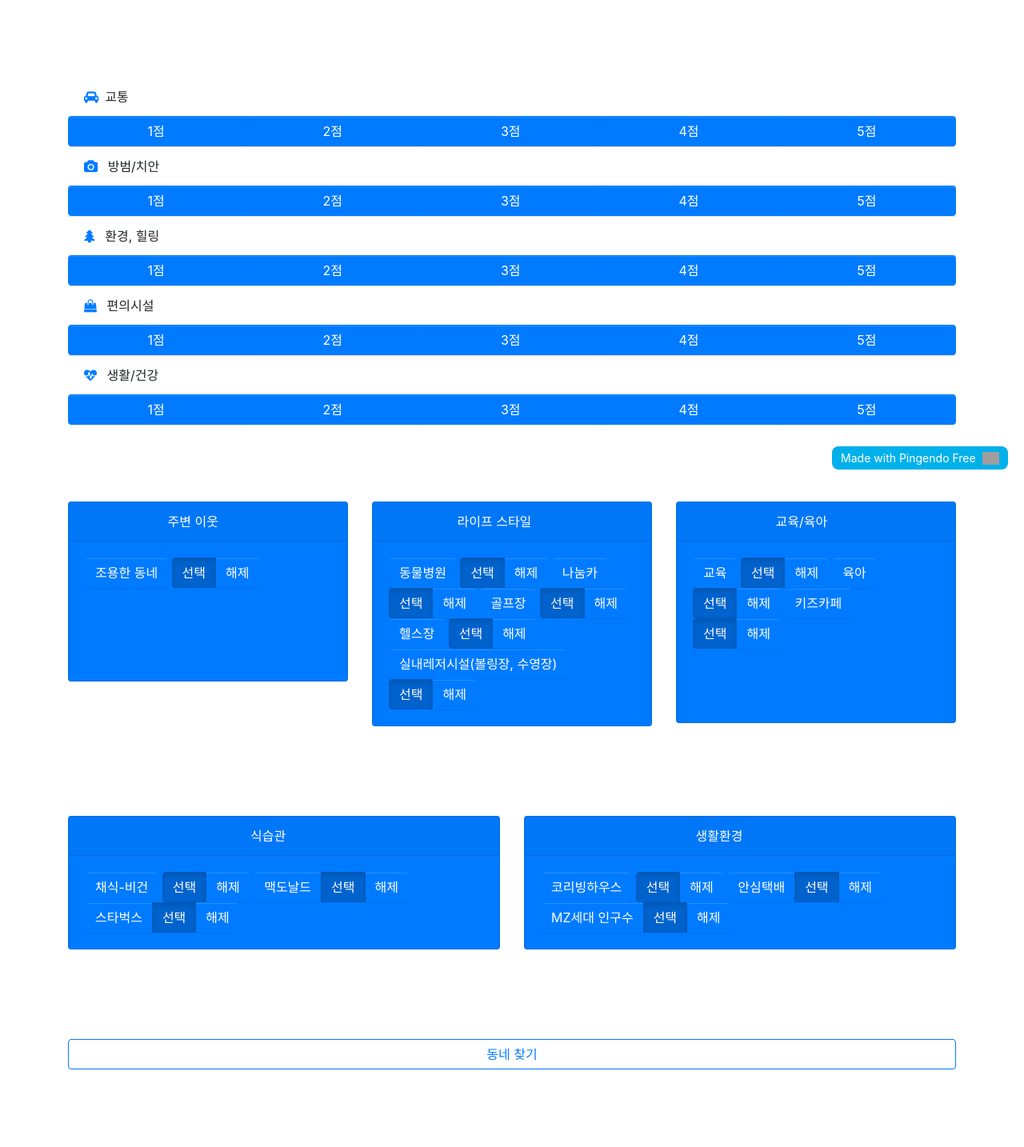
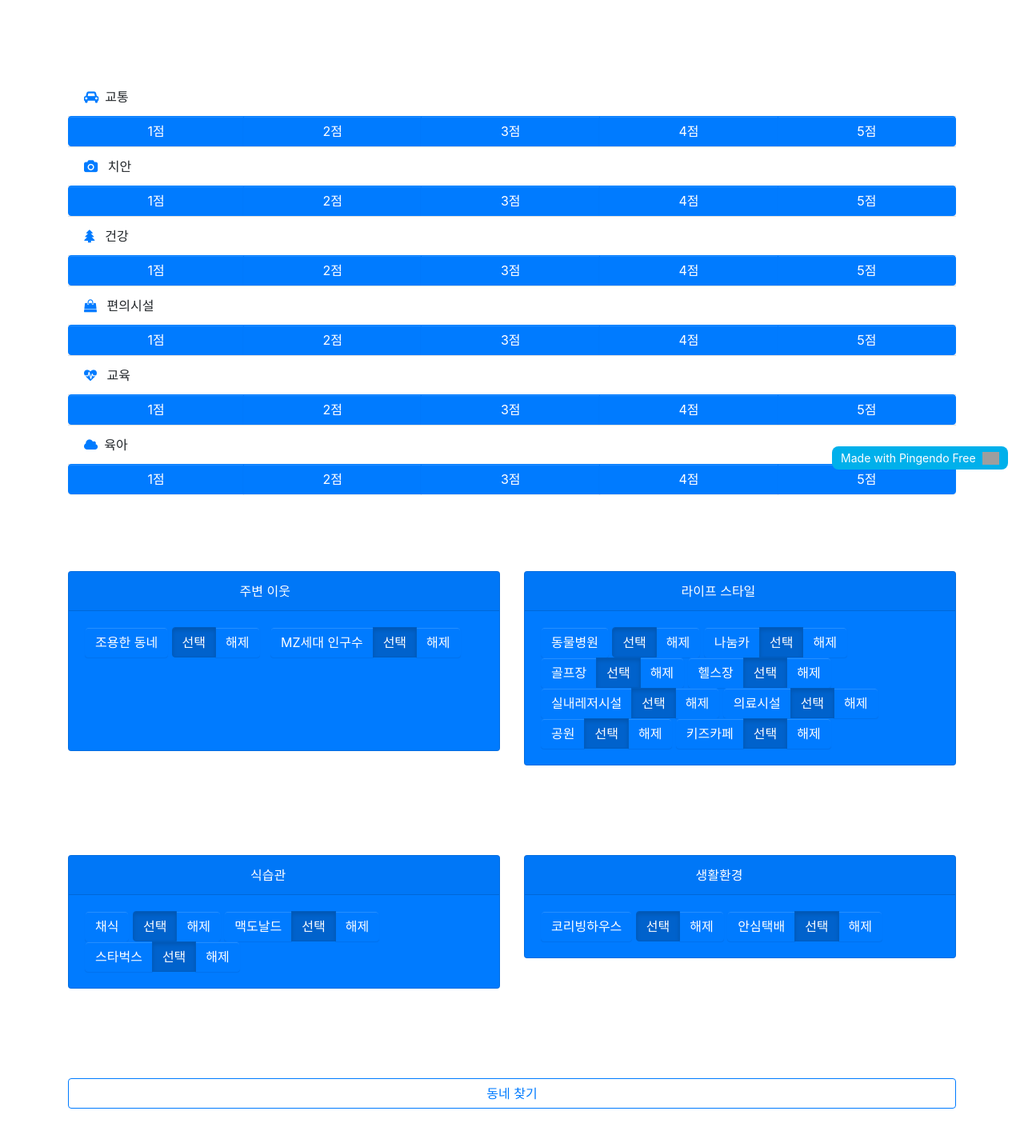
Before and after one commit to Jungrim/-FINAL_PJT_4, a Django app: template MZ_recommend_system/templates/recommend_app/recommendation.html in a window 1280 px wide. Shown: the part 193-1627 px from the top of the page at 80% size. Before the commit the page ends 1530 px from the top, so only its background shows below. Run offline with Django 4.2, Linux system fonts and the light colour scheme; the template is opened without the code that fills it, so the values that code supplies are empty; some libraries are stand-ins or nearby versions; grey boxes are pictures that could not be loaded.

```diff
--- a/MZ_recommend_system/templates/recommend_app/recommendation.html
+++ b/MZ_recommend_system/templates/recommend_app/recommendation.html
@@ -1,9 +1,7 @@
 
 {% extends "base.html" %}
 {% block content %}
-  <form class="form-horizontal" action="#" method="POST">
-    {% csrf_token %}
-    <div class="py-5 text-center">
+<form class="form-horizontal" action="#" method="POST"> {% csrf_token %} <div class="py-5 text-center">
       <div class="container">
         <div class="row">
           <div class="col-md-12">
@@ -20,180 +18,171 @@
               <li class="list-group-item"><i class="fa text-primary mr-2 fa-car"></i>교통</li>
               <div class="btn-group btn-group-toggle" data-toggle="buttons">
                 <label class="btn btn-primary px-4">
-                  <input type="radio" name="transportation" id="transportation" value=1> 1점 </label>
+                  <input type="radio" name="transportation" id="transportation" value="1"> 1점 </label>
                 <label class="btn btn-primary px-4">
-                  <input type="radio" name="transportation" id="transportation" value=2> 2점 </label>
+                  <input type="radio" name="transportation" id="transportation" value="2"> 2점 </label>
                 <label class="btn btn-primary px-4">
-                  <input type="radio" name="transportation" id="transportation" value=3> 3점 </label>
+                  <input type="radio" name="transportation" id="transportation" value="3"> 3점 </label>
                 <label class="btn btn-primary px-4">
-                  <input type="radio" name="transportation" id="transportation" value=4> 4점 </label>
+                  <input type="radio" name="transportation" id="transportation" value="4"> 4점 </label>
                 <label class="btn btn-primary px-4">
-                  <input type="radio" name="transportation" id="transportation" value=5> 5점 </label>
+                  <input type="radio" name="transportation" id="transportation" value="5"> 5점 </label>
               </div>
-
-              <li class="list-group-item"><i class="fa text-primary mr-2 fa-camera"></i>&nbsp;방범/치안</li>
+              <li class="list-group-item"><i class="fa text-primary mr-2 fa-camera"></i>&nbsp;치안</li>
               <div class="btn-group btn-group-toggle" data-toggle="buttons">
                 <label class="btn btn-primary px-4">
-                  <input type="radio" name="safety" id="safety" value=1> 1점 </label>
+                  <input type="radio" name="safety" id="safety" value="1"> 1점 </label>
                 <label class="btn btn-primary px-4">
-                  <input type="radio" name="safety" id="safety" value=2> 2점 </label>
+                  <input type="radio" name="safety" id="safety" value="2"> 2점 </label>
                 <label class="btn btn-primary px-4">
-                  <input type="radio" name="safety" id="safety" value=3> 3점 </label>
+                  <input type="radio" name="safety" id="safety" value="3"> 3점 </label>
                 <label class="btn btn-primary px-4">
-                  <input type="radio" name="safety" id="safety" value=4> 4점 </label>
+                  <input type="radio" name="safety" id="safety" value="4"> 4점 </label>
                 <label class="btn btn-primary px-4">
-                  <input type="radio" name="safety" id="safety" value=5> 5점 </label>
+                  <input type="radio" name="safety" id="safety" value="5"> 5점 </label>
               </div>
-
-              <li class="list-group-item"><i class="fa text-primary mr-2 fa-tree"></i>&nbsp;환경, 힐링</li>
+              <li class="list-group-item"><i class="fa text-primary mr-2 fa-tree"></i>&nbsp;건강</li>
               <div class="btn-group btn-group-toggle" data-toggle="buttons">
                 <label class="btn btn-primary px-4">
-                  <input type="radio" name="park_num" id="park_num" value=1> 1점 </label>
+                  <input type="radio" name="park_num" id="park_num" value="1"> 1점 </label>
                 <label class="btn btn-primary px-4">
-                  <input type="radio" name="park_num" id="park_num" value=2> 2점 </label>
+                  <input type="radio" name="park_num" id="park_num" value="2"> 2점 </label>
                 <label class="btn btn-primary px-4">
-                  <input type="radio" name="park_num" id="park_num" value=3> 3점 </label>
+                  <input type="radio" name="park_num" id="park_num" value="3"> 3점 </label>
                 <label class="btn btn-primary px-4">
-                  <input type="radio" name="park_num" id="park_num" value=4> 4점 </label>
+                  <input type="radio" name="park_num" id="park_num" value="4"> 4점 </label>
                 <label class="btn btn-primary px-4">
-                  <input type="radio" name="park_num" id="park_num" value=5> 5점 </label>
+                  <input type="radio" name="park_num" id="park_num" value="5"> 5점 </label>
               </div>
-
               <li class="list-group-item"><i class="fa text-primary mr-2 fa-shopping-bag"></i>&nbsp;편의시설</li>
               <div class="btn-group btn-group-toggle" data-toggle="buttons">
                 <label class="btn btn-primary px-4">
-                  <input type="radio" name="facilities" id="facilities" value=1> 1점 </label>
+                  <input type="radio" name="facilities" id="facilities" value="1"> 1점 </label>
                 <label class="btn btn-primary px-4">
-                  <input type="radio" name="facilities" id="facilities" value=2> 2점 </label>
+                  <input type="radio" name="facilities" id="facilities" value="2"> 2점 </label>
                 <label class="btn btn-primary px-4">
-                  <input type="radio" name="facilities" id="facilities" value=3> 3점 </label>
+                  <input type="radio" name="facilities" id="facilities" value="3"> 3점 </label>
                 <label class="btn btn-primary px-4">
-                  <input type="radio" name="facilities" id="facilities" value=4> 4점 </label>
+                  <input type="radio" name="facilities" id="facilities" value="4"> 4점 </label>
                 <label class="btn btn-primary px-4">
-                  <input type="radio" name="facilities" id="facilities" value=5> 5점 </label>
+                  <input type="radio" name="facilities" id="facilities" value="5"> 5점 </label>
               </div>
-
-              <li class="list-group-item"><i class="fa text-primary mr-2 fa-heartbeat"></i>&nbsp;생활/건강</li>
+              <li class="list-group-item"><i class="fa text-primary mr-2 fa-heartbeat"></i>&nbsp;교육</li>
               <div class="btn-group btn-group-toggle" data-toggle="buttons">
                 <label class="btn btn-primary px-4">
-                  <input type="radio" name="medical" id="medical" value=1> 1점 </label>
+                  <input type="radio" name="medical" id="medical" value="1"> 1점 </label>
                 <label class="btn btn-primary px-4">
-                  <input type="radio" name="medical" id="medical" value=2> 2점 </label>
+                  <input type="radio" name="medical" id="medical" value="2"> 2점 </label>
                 <label class="btn btn-primary px-4">
-                  <input type="radio" name="medical" id="medical" value=3> 3점 </label>
+                  <input type="radio" name="medical" id="medical" value="3"> 3점 </label>
                 <label class="btn btn-primary px-4">
-                  <input type="radio" name="medical" id="medical" value=4> 4점 </label>
+                  <input type="radio" name="medical" id="medical" value="4"> 4점 </label>
                 <label class="btn btn-primary px-4">
-                  <input type="radio" name="medical" id="medical" value=5> 5점 </label>
+                  <input type="radio" name="medical" id="medical" value="5"> 5점 </label>
+              </div>
+            </ul>
+            <ul class="list-group list-group-flush">
+              <li class="list-group-item"><i class="fa fa-cloud text-primary mr-2"></i>육아</li>
+              <div class="btn-group btn-group-toggle" data-toggle="buttons">
+                <label class="btn btn-primary px-4">
+                  <input type="radio" name="transportation" id="transportation" value="1"> 1점 </label>
+                <label class="btn btn-primary px-4">
+                  <input type="radio" name="transportation" id="transportation" value="2"> 2점 </label>
+                <label class="btn btn-primary px-4">
+                  <input type="radio" name="transportation" id="transportation" value="3"> 3점 </label>
+                <label class="btn btn-primary px-4">
+                  <input type="radio" name="transportation" id="transportation" value="4"> 4점 </label>
+                <label class="btn btn-primary px-4">
+                  <input type="radio" name="transportation" id="transportation" value="5"> 5점 </label>
               </div>
             </ul>
           </div>
         </div>
       </div>
     </div>
-
-    <div class="py-5">
+    <div class="py-5" style="">
       <div class="container">
         <div class="row">
-
-          <div class="col-md-4" style="">
+          <div class="col-md-6" style="">
             <div class="card text-white bg-primary mb-3">
-              <div class="card-header">&nbsp; &nbsp; &nbsp; &nbsp; &nbsp; &nbsp; &nbsp; &nbsp; &nbsp; &nbsp; &nbsp; &nbsp;주변 이웃</div>
+              <div class="card-header">&nbsp; &nbsp; &nbsp; &nbsp; &nbsp; &nbsp; &nbsp; &nbsp; &nbsp; &nbsp; &nbsp; &nbsp; &nbsp; &nbsp; &nbsp; &nbsp; &nbsp; &nbsp; &nbsp; &nbsp; &nbsp; &nbsp;주변 이웃</div>
               <div class="card-body" style="">
                 <a class="btn btn-primary" href="#" style="">조용한 동네</a>
                 <div class="btn-group btn-group-toggle" data-toggle="buttons">
                   <label class="btn btn-primary active">
-                    <input type="radio" name="noise_vibration_num" id="noise_vibration_num" value=1> 선택 </label>
+                    <input type="radio" name="noise_vibration_num" id="noise_vibration_num" value="1"> 선택 </label>
                   <label class="btn btn-primary">
-                    <input type="radio" name="noise_vibration_num" id="noise_vibration_num" value=0> 해제 </label>
+                    <input type="radio" name="noise_vibration_num" id="noise_vibration_num" value="0"> 해제 </label>
+                </div>
+                <div class="btn-group btn-group-toggle" data-toggle="buttons">
+                </div>
+                <div class="btn-group btn-group-toggle" data-toggle="buttons">
+                </div>
+                <div class="btn-group btn-group-toggle" data-toggle="buttons">
+                  <a class="btn btn-primary" href="#">MZ세대 인구수</a><label class="btn btn-primary active">선택</label>
+                  <label class="btn btn-primary">해제</label>
                 </div>
                 <p class="card-text"><br><br><br><br></p>
               </div>
             </div>
           </div>
-
-          <div class="col-md-4" style="">
+          <div class="col-md-6" style="">
             <div class="card text-white bg-primary mb-3">
-              <div class="card-header">&nbsp; &nbsp; &nbsp; &nbsp; &nbsp; &nbsp; &nbsp; &nbsp; &nbsp; &nbsp;라이프 스타일</div>
+              <div class="card-header">&nbsp; &nbsp; &nbsp; &nbsp; &nbsp; &nbsp; &nbsp; &nbsp; &nbsp; &nbsp; &nbsp; &nbsp; &nbsp; &nbsp; &nbsp; &nbsp; &nbsp; &nbsp; &nbsp; &nbsp;라이프 스타일</div>
               <div class="card-body" style="">
                 <a class="btn btn-primary" href="#">동물병원</a>
                 <div class="btn-group btn-group-toggle" data-toggle="buttons">
                   <label class="btn btn-primary active">
-                    <input type="radio" name="ani_hspt_num" id="ani_hspt_num" value=1>선택</label>
+                    <input type="radio" name="ani_hspt_num" id="ani_hspt_num" value="1">선택</label>
                   <label class="btn btn-primary">
-                    <input type="radio" name="ani_hspt_num" id="ani_hspt_num" value=0>해제</label>
+                    <input type="radio" name="ani_hspt_num" id="ani_hspt_num" value="0">해제</label>
                 </div>
-
-                <a class="btn btn-primary" href="#">나눔카</a>
                 <div class="btn-group btn-group-toggle" data-toggle="buttons">
-                  <label class="btn btn-primary active">
-                    <input type="radio" name="car_shr_num" id="car_shr_num" value=1>선택</label>
+                  <a class="btn btn-primary" href="#">나눔카</a><label class="btn btn-primary active">
+                    <input type="radio" name="car_shr_num" id="car_shr_num" value="1">선택</label>
                   <label class="btn btn-primary">
-                    <input type="radio" name="car_shr_num" id="car_shr_num" value=0>해제</label>
+                    <input type="radio" name="car_shr_num" id="car_shr_num" value="0">해제</label>
                 </div>
-
-                <a class="btn btn-primary" href="#">골프장</a>
                 <div class="btn-group btn-group-toggle" data-toggle="buttons">
-                  <label class="btn btn-primary active">
-                    <input type="radio" name="golf_num" id="golf_num" value=1>선택</label>
+                  <a class="btn btn-primary" href="#">골프장</a><label class="btn btn-primary active">
+                    <input type="radio" name="golf_num" id="golf_num" value="1">선택</label>
                   <label class="btn btn-primary">
-                    <input type="radio" name="golf_num" id="golf_num" value=0>해제</label>
+                    <input type="radio" name="golf_num" id="golf_num" value="0">해제</label>
                 </div>
-
-                <a class="btn btn-primary" href="#">헬스장</a>
                 <div class="btn-group btn-group-toggle" data-toggle="buttons">
-                  <label class="btn btn-primary active">
-                    <input type="radio" name="gym_num" id="gym_num" value=1>선택</label>
+                  <a class="btn btn-primary" href="#">헬스장</a><label class="btn btn-primary active">
+                    <input type="radio" name="gym_num" id="gym_num" value="1">선택</label>
                   <label class="btn btn-primary">
-                    <input type="radio" name="gym_num" id="gym_num" value=0>해제</label>
+                    <input type="radio" name="gym_num" id="gym_num" value="0">해제</label>
                 </div>
-
-                <a class="btn btn-primary" href="#">실내레저시설(볼링장, 수영장)</a>
                 <div class="btn-group btn-group-toggle" data-toggle="buttons">
-                  <label class="btn btn-primary active">
-                    <input type="radio" name="leisure_num" id="leisure_num" value=1>선택</label>
+                </div>
+                <div class="btn-group btn-group-toggle" data-toggle="buttons">
+                  <a class="btn btn-primary" href="#">실내레저시설</a><label class="btn btn-primary active">선택</label>
+                  <label class="btn btn-primary">해제</label>
+                </div>
+                <div class="btn-group btn-group-toggle" data-toggle="buttons">
+                  <a class="btn btn-primary" href="#">의료시설</a><label class="btn btn-primary active">
+                    <input type="radio" name="leisure_num" id="leisure_num" value="1">선택</label>
                   <label class="btn btn-primary">
-                    <input type="radio" name="leisure_num" id="leisure_num" value=0>해제</label>
+                    <input type="radio" name="leisure_num" id="leisure_num" value="0">해제</label>
                 </div>
-              </div>
-            </div>
-          </div>
-
-          <div class="col-md-4">
-            <div class="card text-white bg-primary mb-3">
-              <div class="card-header">&nbsp; &nbsp; &nbsp; &nbsp; &nbsp; &nbsp; &nbsp; &nbsp; &nbsp; &nbsp; &nbsp; &nbsp;교육/육아</div>
-              <div class="card-body">
-                <a class="btn btn-primary" href="#">교육</a>
                 <div class="btn-group btn-group-toggle" data-toggle="buttons">
-                  <label class="btn btn-primary active">
-                    <input type="radio" name="education" id="education" value=1>선택</label>
-                  <label class="btn btn-primary">
-                    <input type="radio" name="education" id="education" value=0>해제</label>
                 </div>
-
-                <a class="btn btn-primary" href="#">육아</a>
                 <div class="btn-group btn-group-toggle" data-toggle="buttons">
-                  <label class="btn btn-primary active">
-                    <input type="radio" name="parenting" id="parenting" value=1>선택</label>
-                  <label class="btn btn-primary">
-                    <input type="radio" name="parenting" id="parenting" value=0>해제</label>
+                  <a class="btn btn-primary" href="#">공원</a><label class="btn btn-primary active">선택</label>
+                  <label class="btn btn-primary">해제</label>
                 </div>
-
-                <a class="btn btn-primary" href="#">키즈카페</a>
                 <div class="btn-group btn-group-toggle" data-toggle="buttons">
-                  <label class="btn btn-primary active">
-                    <input type="radio" name="kids_num" id="kids_num" value=1>선택</label>
-                  <label class="btn btn-primary">
-                    <input type="radio" name="kids_num" id="kids_num" value=0>해제</label>
+                  <a class="btn btn-primary" href="#">키즈카페</a><label class="btn btn-primary active">선택</label>
+                  <label class="btn btn-primary">해제</label>
                 </div>
-                <p class="card-text"><br><br><br></p>
               </div>
             </div>
           </div>
         </div>
       </div>
     </div>
-
     <div class="py-5" style="">
       <div class="container">
         <div class="row">
@@ -201,28 +190,26 @@
             <div class="card text-white bg-primary mb-3">
               <div class="card-header">&nbsp; &nbsp; &nbsp; &nbsp; &nbsp; &nbsp; &nbsp; &nbsp; &nbsp; &nbsp; &nbsp; &nbsp; &nbsp; &nbsp; &nbsp; &nbsp; &nbsp; &nbsp; &nbsp; &nbsp; &nbsp; &nbsp; &nbsp; 식습관</div>
               <div class="card-body" style="">
-                <a class="btn btn-primary" href="#">채식-비건</a>
+                <a class="btn btn-primary" href="#">채식</a>
                 <div class="btn-group btn-group-toggle" data-toggle="buttons">
                   <label class="btn btn-primary active">
-                    <input type="radio" name="vegan_cnt" id="vegan_cnt" value=1>선택</label>
+                    <input type="radio" name="vegan_cnt" id="vegan_cnt" value="1">선택</label>
                   <label class="btn btn-primary">
-                    <input type="radio" name="vegan_cnt" id="vegan_cnt" value=0>해제</label>
+                    <input type="radio" name="vegan_cnt" id="vegan_cnt" value="0">해제</label>
                 </div>
-
                 <div class="btn-group btn-group-toggle" data-toggle="buttons">
                   <a class="btn btn-primary" href="#">맥도날드</a>
                   <label class="btn btn-primary active">
-                    <input type="radio" name="mc_num" id="mc_num" value=1>선택</label>
+                    <input type="radio" name="mc_num" id="mc_num" value="1">선택</label>
                   <label class="btn btn-primary">
-                    <input type="radio" name="mc_num" id="mc_num" value=0>해제</label>
+                    <input type="radio" name="mc_num" id="mc_num" value="0">해제</label>
                 </div>
-
                 <div class="btn-group btn-group-toggle" data-toggle="buttons">
                   <a class="btn btn-primary" href="#">스타벅스</a>
                   <label class="btn btn-primary active">
-                    <input type="radio" name="starbucks_num" id="starbucks_num" value=1>선택</label>
+                    <input type="radio" name="starbucks_num" id="starbucks_num" value="1">선택</label>
                   <label class="btn btn-primary">
-                    <input type="radio" name="starbucks_num" id="starbucks_num" value=0>해제</label>
+                    <input type="radio" name="starbucks_num" id="starbucks_num" value="0">해제</label>
                 </div>
               </div>
             </div>
@@ -234,25 +221,18 @@
                 <a class="btn btn-primary" href="#">코리빙하우스</a>
                 <div class="btn-group btn-group-toggle" data-toggle="buttons">
                   <label class="btn btn-primary active">
-                    <input type="radio" name="coliving_num" id="coliving_num" value=1>선택</label>
+                    <input type="radio" name="coliving_num" id="coliving_num" value="1">선택</label>
                   <label class="btn btn-primary">
-                    <input type="radio" name="coliving_num" id="coliving_num" value=0>해제</label>
+                    <input type="radio" name="coliving_num" id="coliving_num" value="0">해제</label>
                 </div>
-
                 <div class="btn-group btn-group-toggle" data-toggle="buttons">
                   <a class="btn btn-primary" href="#">안심택배<br></a>
                   <label class="btn btn-primary active">
-                    <input type="radio" name="safe_dlvr_num" id="safe_dlvr_num" value=1>선택</label>
+                    <input type="radio" name="safe_dlvr_num" id="safe_dlvr_num" value="1">선택</label>
                   <label class="btn btn-primary">
-                    <input type="radio" name="safe_dlvr_num" id="safe_dlvr_num" value=0>해제</label>
+                    <input type="radio" name="safe_dlvr_num" id="safe_dlvr_num" value="0">해제</label>
                 </div>
-
                 <div class="btn-group btn-group-toggle" data-toggle="buttons">
-                  <a class="btn btn-primary" href="#">MZ세대 인구수</a>
-                  <label class="btn btn-primary active">
-                    <input type="radio" name="mz_pop_cnt" id="mz_pop_cnt" value=1>선택</label>
-                  <label class="btn btn-primary">
-                    <input type="radio" name="mz_pop_cnt" id="mz_pop_cnt" value=0>해제</label>
                 </div>
                 <input type="hidden" name="username" id="username" value="{{user.username}}">
               </div>
@@ -265,8 +245,7 @@
       <div class="container">
         <div class="row">
           <div class="col-md-12">
-            <button type="submit" class="btn btn-outline-primary btn-block" href="#">동네 찾기</button>
-          </div>
+            <button type="submit" class="btn btn-outline-primary btn-block" href="#">동네 찾기 </button></div>
         </div>
       </div>
     </div>
```
Also changed, not shown: MZ_recommend_system/recommend_app/views.py (+15 -11 lines), MZ_recommend_system/templates/recommend_app/prototype1.html (deleted, +0 -71 lines), MZ_recommend_system/templates/recommend_app/prototype2.html (deleted, +0 -10 lines), MZ_recommend_system/templates/recommend_app/recommend_result.html (added, +7 -0 lines).
